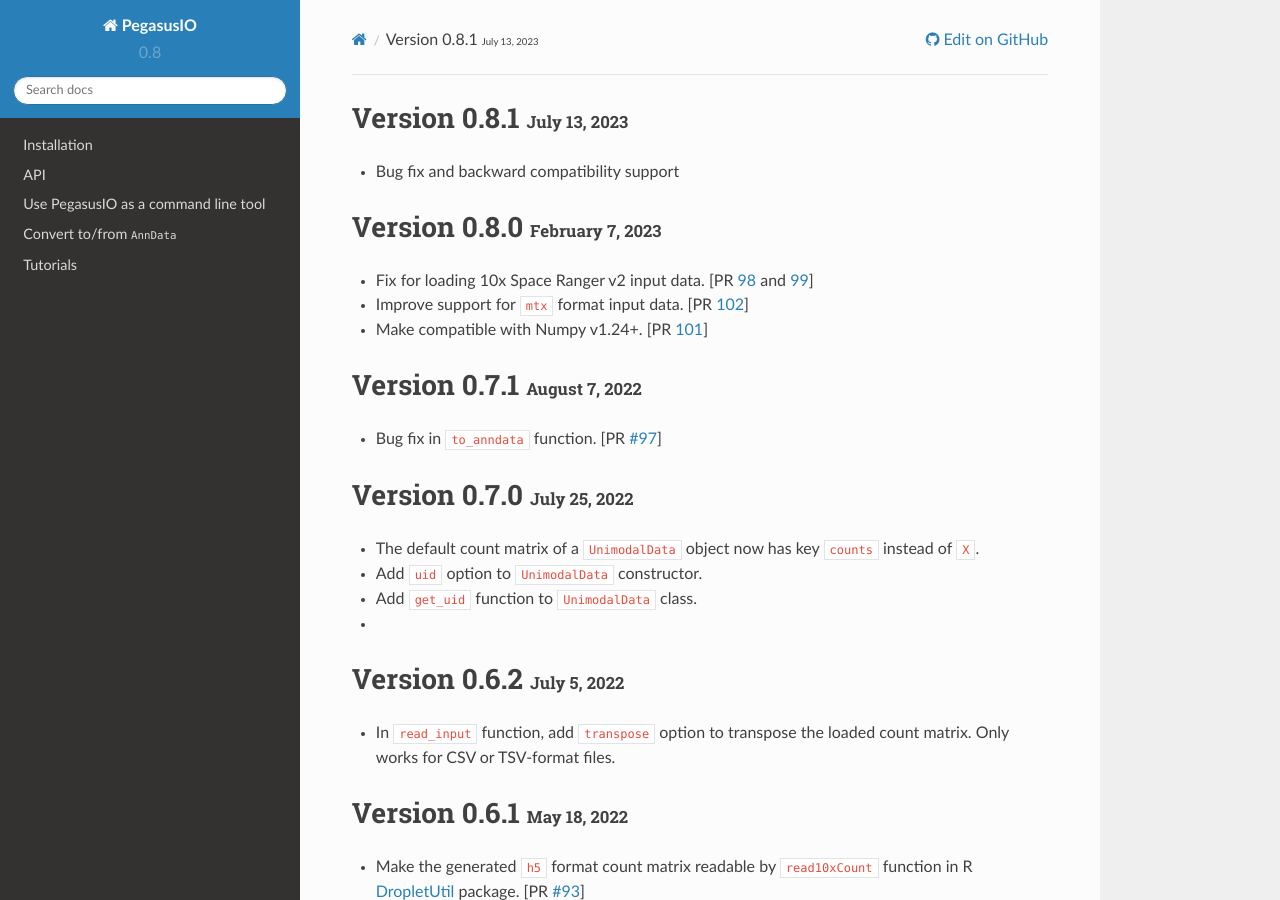
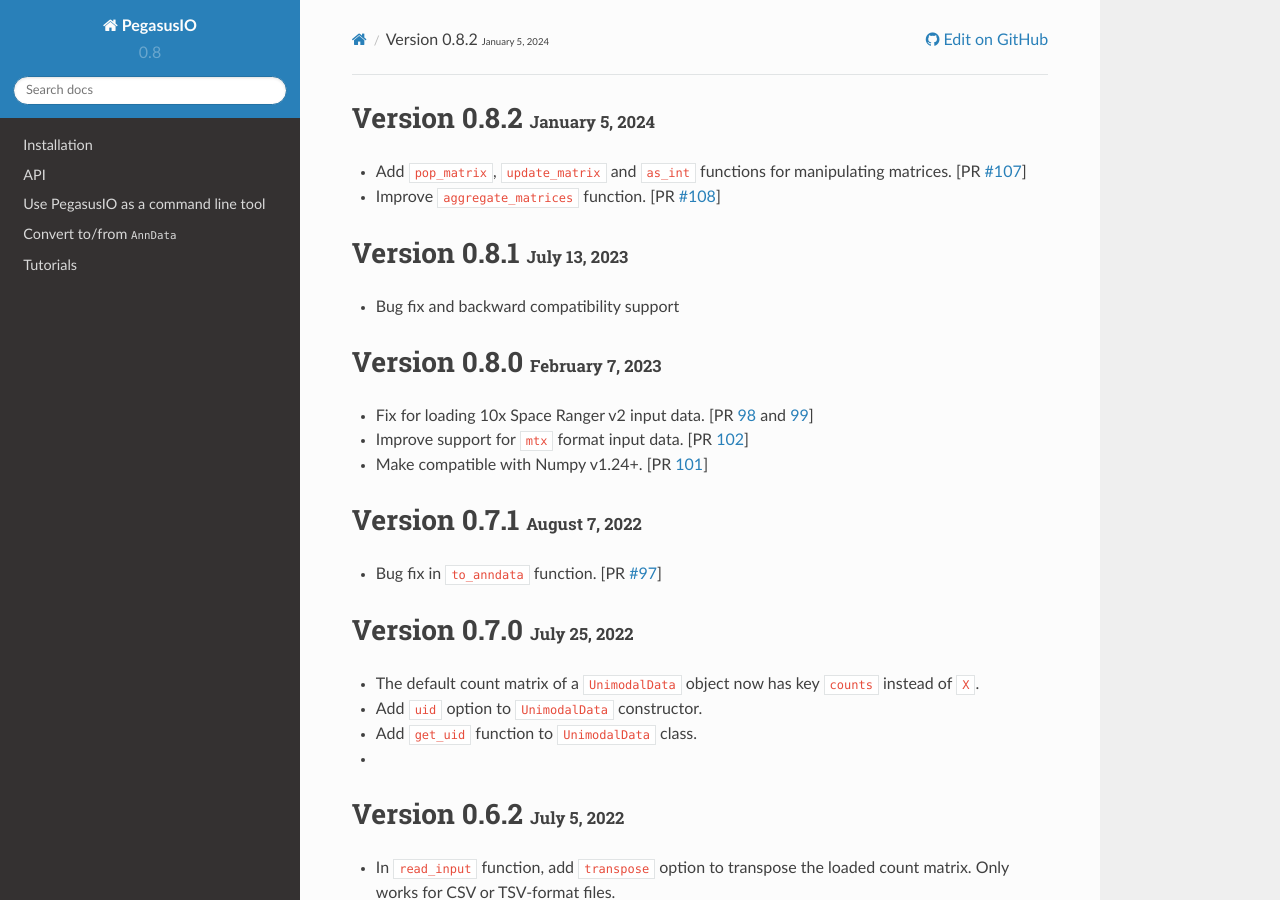
Before and after one commit to lilab-bcb/pegasusio, a Sphinx documentation site: the page built from docs/release_notes.rst, in a window 1280 px wide and 900 px high. Built offline with Sphinx 7.4.7 and the Read the Docs theme 2.0.0, drawn with Linux system fonts in a browser that asks for light colours; formulas are drawn with MathJax 3; some of the changed text lies outside the part shown.

Commit message:
Add release notes

```diff
--- a/docs/conf.py
+++ b/docs/conf.py
@@ -24,7 +24,7 @@ import pegasusio
 # -- Project information -----------------------------------------------------
 
 project = "PegasusIO"
-copyright = "2022 Genentech, Inc. and the Broad Institute, Inc. All rights reserved."
+copyright = "2024 Genentech, Inc. All rights reserved."
 author = (
     "Bo Li, Yiming Yang, Rimte Rocher"
 )
@@ -32,7 +32,7 @@ author = (
 # The short X.Y version
 version = "0.8"
 # The full version, including alpha/beta/rc tags
-release = "0.8.1"
+release = "0.8.2"
 
 
 # -- General configuration ---------------------------------------------------
--- a/docs/release_notes.rst
+++ b/docs/release_notes.rst
@@ -1,4 +1,10 @@
 .. role:: small
+
+Version 0.8.2 :small:`January 5, 2024`
+---------------------------------------
+
+- Add ``pop_matrix``, ``update_matrix`` and ``as_int`` functions for manipulating matrices. [PR `#107 <https://github.com/lilab-bcb/pegasusio/pull/107>`_]
+- Improve ``aggregate_matrices`` function. [PR `#108 <https://github.com/lilab-bcb/pegasusio/pull/108>`_]
 
 Version 0.8.1 :small:`July 13, 2023`
 --------------------------------------
```
